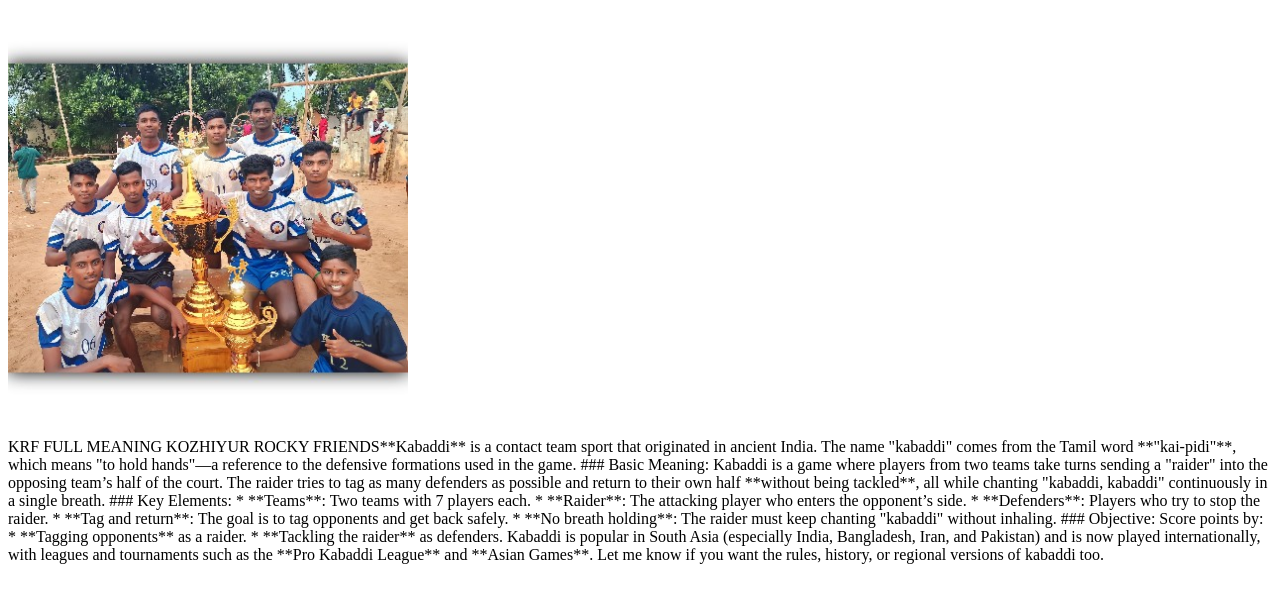
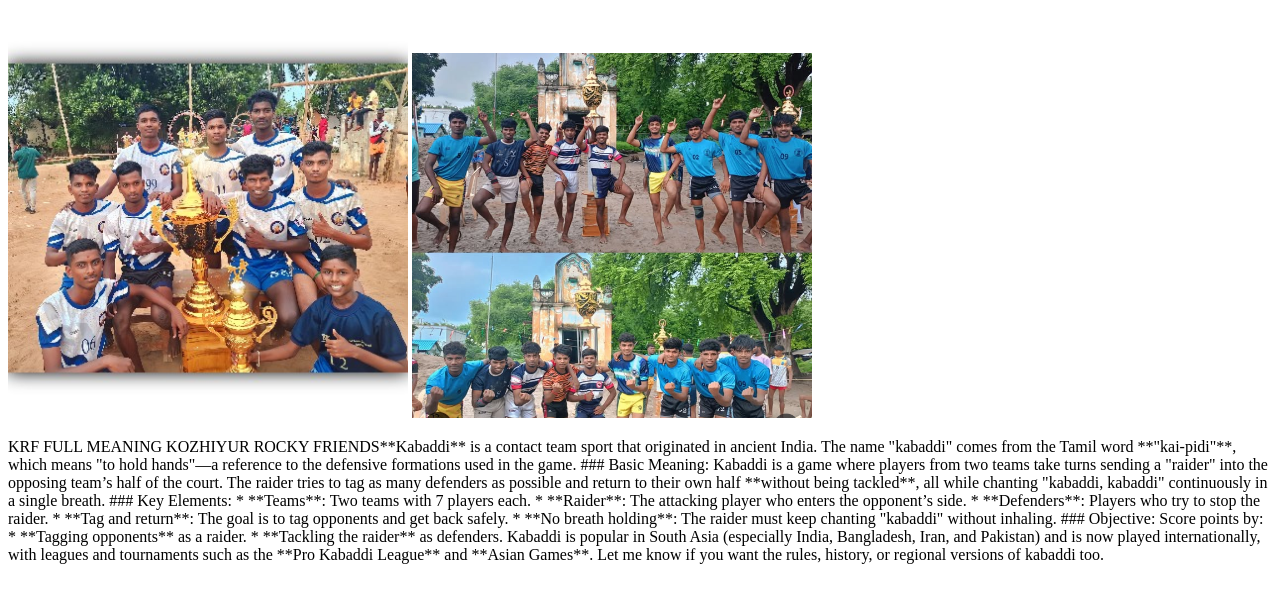
Before and after one commit to tamil283/KRF-KABADDI-CLUB, a plain HTML site: page index.html in a window 1280 px wide. Shown: the part 120-722 px from the top of the page. Drawn offline with Linux system fonts and the light colour scheme.

Commit message:
added power of kabaddi

```diff
--- a/index.html
+++ b/index.html
@@ -9,6 +9,7 @@
   <h1>KRF KABADDI TEAM</h1>
   <h1>power of kabaddi</h1>
   <img  width="400px" src="KRF TEAM.jpg" alt="">
+  <img width="400px" src="KRF TEAM 2.jpg" alt="">
   <p>KRF FULL MEANING KOZHIYUR ROCKY FRIENDS**Kabaddi** is a contact team sport that originated in ancient India. The name "kabaddi" comes from the Tamil word **"kai-pidi"**, which means "to hold hands"—a reference to the defensive formations used in the game.
 
 ### Basic Meaning:
```
Also changed, not shown: KRF TEAM 2.jpg (added).
